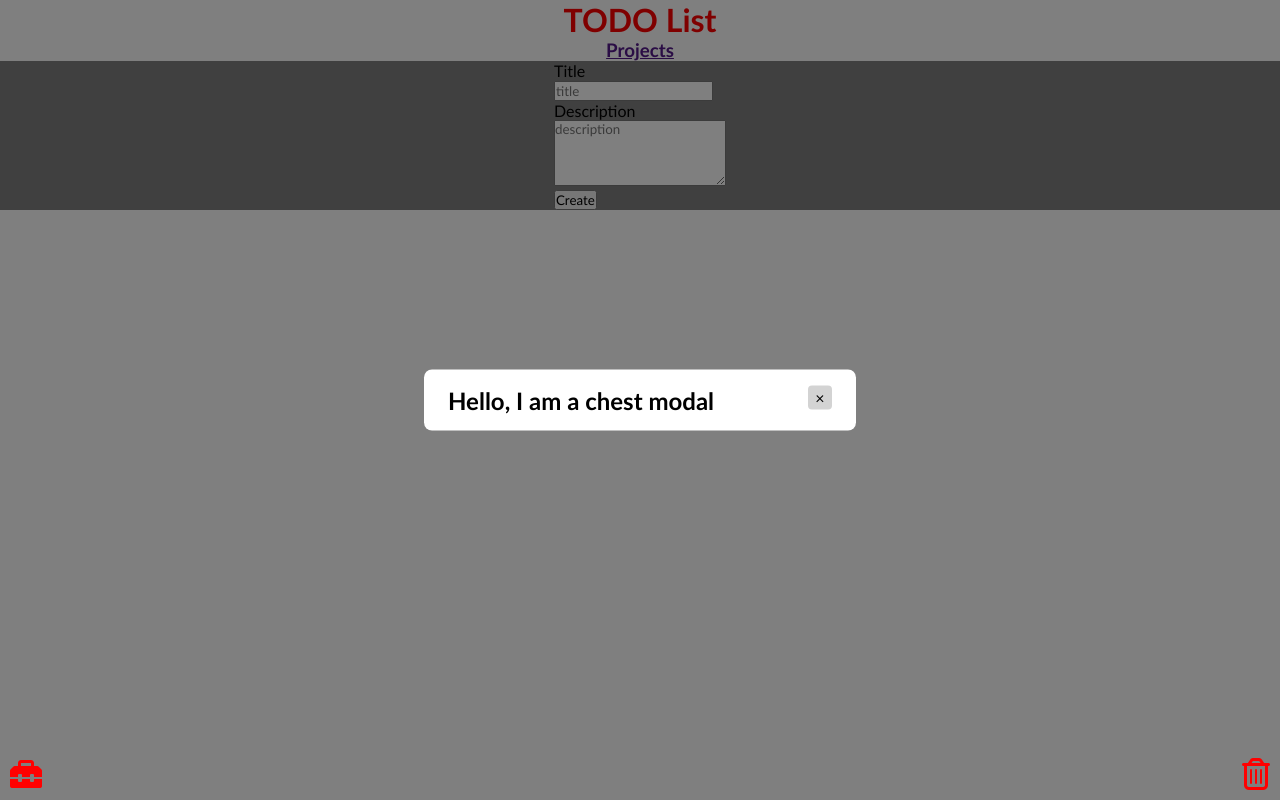
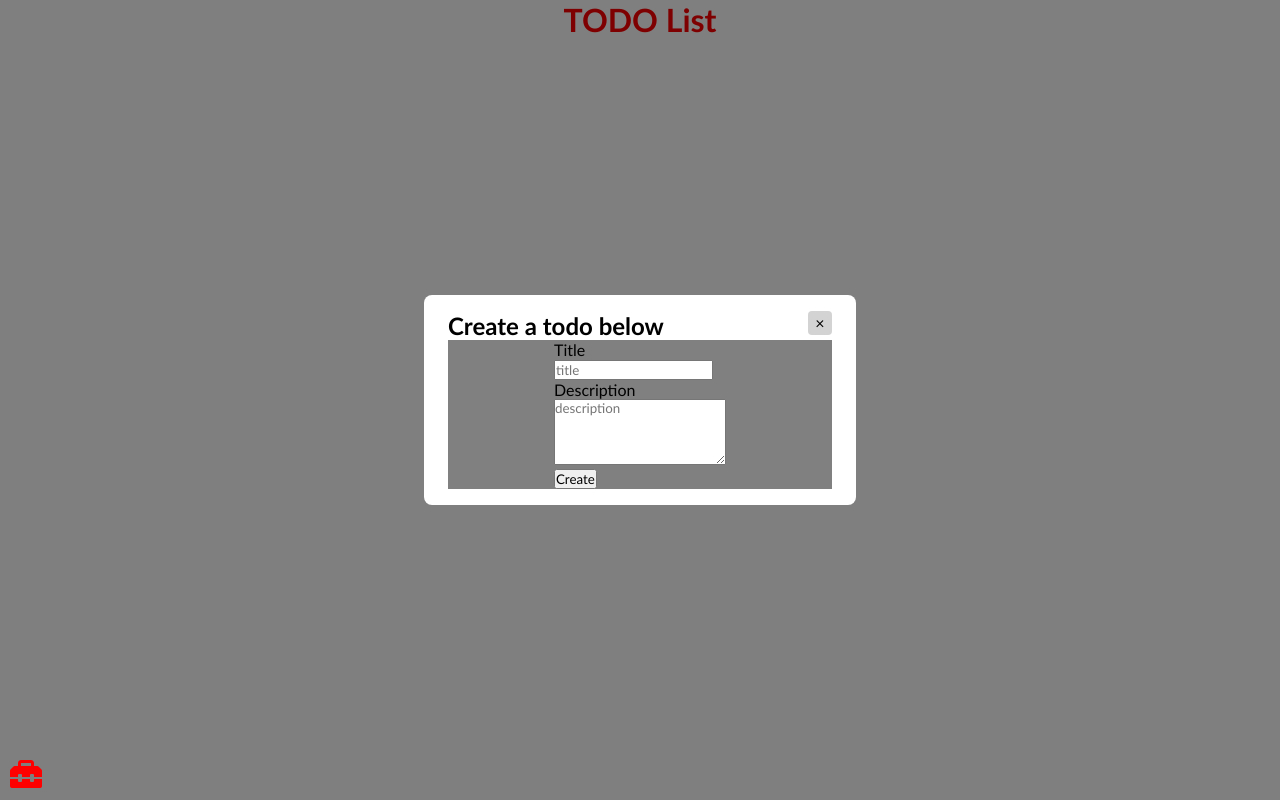
Before and after one commit to KlayClarke/todo-list, a website built with webpack: page dist/index.html in a window 1280 px wide. Both pictures are taken after a click on the element 26 px from the left and 774 px from the top of the page. Built offline with nearby package versions, Linux system fonts and the light colour scheme.

Commit message:
put todo creation form inside of a modal

```diff
--- a/dist/index.html
+++ b/dist/index.html
@@ -15,15 +15,13 @@
           <h1>TODO List</h1>
         </div>
       </div>
-      <div class="right">
-        <div class="projects">
-          <a href="">
-            <h3>Projects</h3>
-          </a>
-        </div>
-      </div>
     </header>
     <main>
+      <div id="todos"></div>
+      <section id="chest-modal" class="modal">
+        <div class="modal-content">
+          <span class="close-button for-chest">&times;</span>
+          <h1>Create a todo below</h1>
           <div class="add">
             <form action="" method="post">
               <label for="title">Title</label><br />
@@ -48,17 +46,6 @@
               <button type="submit" class="create-todo">Create</button>
             </form>
           </div>
-      <div id="todos"></div>
-      <section id="chest-modal" class="modal">
-        <div class="modal-content">
-          <span class="close-button for-chest">&times;</span>
-          <h1>Hello, I am a chest modal</h1>
-        </div>
-      </section>
-      <section id="trash-modal" class="modal">
-        <div class="modal-content">
-          <span class="close-button for-trash">&times;</span>
-          <h1>Hello, I am a trash modal</h1>
         </div>
       </section>
     </main>
@@ -68,11 +55,6 @@
           <i class="fa-solid fa-toolbox fa-2x"></i>
         </div>
       </div>
-      <div class="right">
-        <div id="trash">
-          <i class="fa-regular fa-trash-can fa-2x"></i>
-        </div>
-      </div>
     </footer>
     <script src="main.js"></script>
   </body>
```
Lines whose indentation alone changed are shown as unchanged.
